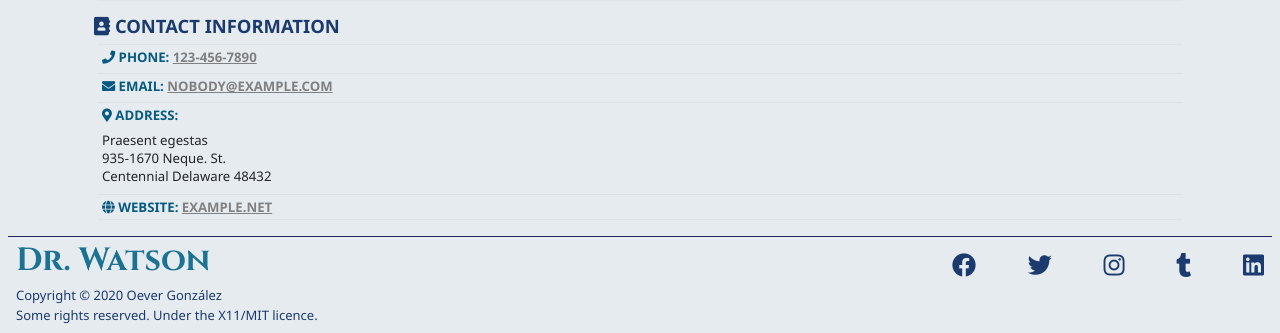
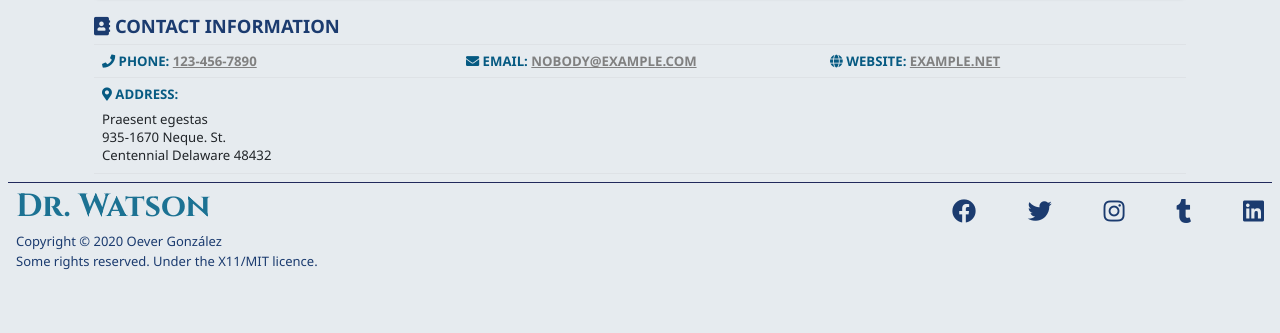
Before and after one commit to NoTengoBattery/capstone-html, a website: page src/html/detail.html in a window 1280 px wide. Shown: the part 1523-1856 px from the top of the page. After the commit the page ends 1802 px from the top, so only its background shows below. Drawn offline with nearby package versions, Linux system fonts and the light colour scheme; a web font is replaced by a local one.

Commit message:
details: fix the contact information

```diff
--- a/src/html/detail.html
+++ b/src/html/detail.html
@@ -81,16 +81,18 @@
       <h2><i class="fas fa-map-marked-alt"></i> Ubication in the map</h2>
       <iframe class="rounded location" src="https://www.google.com/maps/embed?pb=!1m18!1m12!1m3!1d14812.498078365494!2d-90.5087526297034!3d14.634418640431957!2m3!1f0!2f0!3f0!3m2!1i1024!2i768!4f13.1!3m3!1m2!1s0x8589a21418a2eb63%3A0xa6efcd8249fcff1c!2sCongreso%20de%20la%20Rep%C3%BAblica%20de%20Guatemala!5e0!3m2!1ses-419!2sgt!4v1608053857284!5m2!1ses-419!2sgt" allowfullscreen="" aria-hidden="false" tabindex="0"></iframe>
       <h2><i class="fas fa-address-book"></i> Contact information</h2>
-      <div class="contact">
-        <h3 class="border-top m-1 p-1"><i class="fas fa-phone"></i> Phone: <a href="tel:123-456-7890">123-456-7890</a></h3>
-        <h3 class="border-top m-1 p-1"><i class="fas fa-envelope"></i> Email: <a href="mailto:nobody@example.com">nobody@example.com</a></h3>
-        <h3 class="border-top m-1 p-1"><i class="fas fa-map-marker-alt"></i> Address:</h3>
-        <address class="ml-2 mb-2">
-          Praesent egestas<br>
-          935-1670 Neque. St.<br>
-          Centennial Delaware 48432<br>
-        </address>
-        <h3 class="border-top border-bottom m-1 p-1 mb-3"><i class="fas fa-globe"></i> Website: <a href="https://example.net">example.net</a></h3>
+      <div class="contact mr-0 ml-0 row">
+        <h3 class="border-top p-2 m-0 col-12 col-lg-4"><i class="fas fa-phone"></i> Phone: <a href="tel:123-456-7890">123-456-7890</a></h3>
+        <h3 class="border-top p-2 m-0 col-12 col-lg-4"><i class="fas fa-envelope"></i> Email: <a href="mailto:nobody@example.com">nobody@example.com</a></h3>
+        <h3 class="border-top p-2 m-0 col-12 col-lg-4"><i class="fas fa-globe"></i> Website: <a href="https://example.net">example.net</a></h3>
+        <div class="border-top border-bottom p-2 m-0 col-12">
+          <h3><i class="fas fa-map-marker-alt"></i> Address:</h3>
+          <address class="m-0">
+            Praesent egestas<br>
+            935-1670 Neque. St.<br>
+            Centennial Delaware 48432<br>
+          </address>
+        </div>
       </div>
     </section>
   </main>
--- a/src/scss/_core.scss
+++ b/src/scss/_core.scss
@@ -16,6 +16,7 @@ body {
 
   height: 100%;
   background: $tint-accent;
+  min-width: 18.5rem;
 }
 
 i {
```
Also changed, not shown: build/built/scss/detail.css, build/built/scss/results.css, build/built/scss/styles.css.
